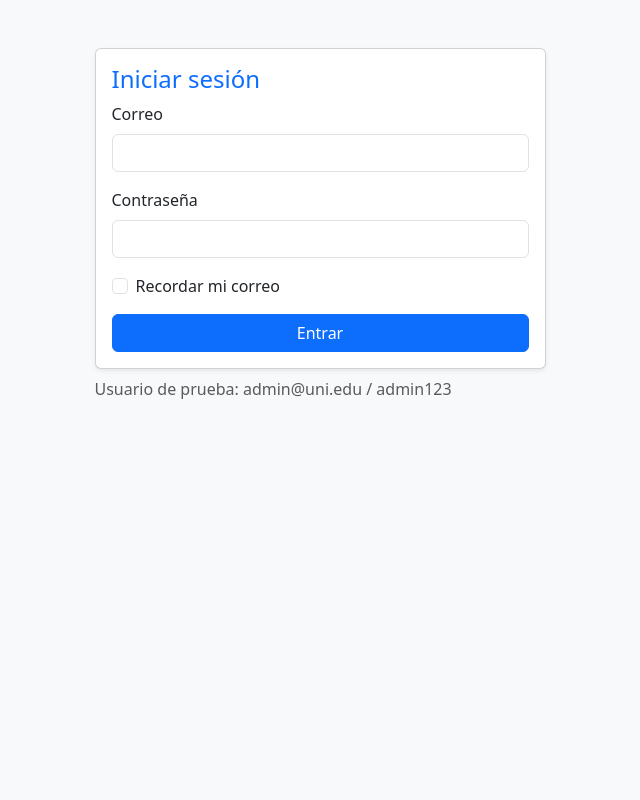
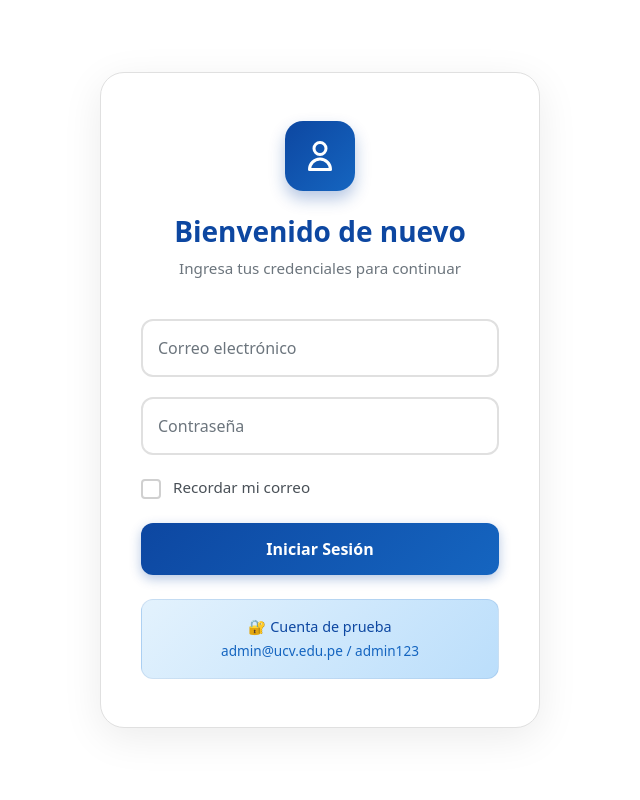
Before and after one commit to naylinatenas/portalBolsaTrabajoUniversitario, a PHP site: page /views/login.php in a window 1280 px wide. Shown: the whole page, without its empty margins (320-960 px from the left). Run offline with PHP 8.4, Linux system fonts and the light colour scheme.

Commit message:
ajustes login-header

```diff
--- a/views/layout/header.php
+++ b/views/layout/header.php
@@ -23,8 +23,8 @@ $bodyClass = ($theme === 'dark') ? 'bg-dark text-white' : '';
       <ul class="navbar-nav ms-auto">
         <?php if(isset($_SESSION['id_usuario'])): ?>
           <li class="nav-item"><span class="nav-link">Hola, <?= htmlentities($_SESSION['nombre']) ?></span></li>
-          <li class="nav-item"><a class="nav-link" href="/controllers/logout.php">Cerrar sesión</a></li>
-        <?php else: ?>
+          <a class="nav-link" href="../../controllers/logout.php">Cerrar sesión</a>
+          <?php else: ?>
           <li class="nav-item"><a class="nav-link" href="/views/login.php">Iniciar sesión</a></li>
         <?php endif; ?>
         <li class="nav-item">
--- a/views/login.php
+++ b/views/login.php
@@ -12,34 +12,283 @@ $correo_recordado = $_COOKIE['correo_recordado'] ?? '';
   <title>Login - Bolsa</title>
   <link href="https://cdn.jsdelivr.net/npm/bootstrap@5.3.2/dist/css/bootstrap.min.css" rel="stylesheet">
   <link href="/public/css/style.css" rel="stylesheet">
+  <style>
+    .login-wrapper {
+      min-height: 100vh;
+      background: #ffffff;
+      display: flex;
+      align-items: center;
+      justify-content: center;
+      padding: 20px;
+      position: relative;
+      overflow: hidden;
+    }
+
+    .login-wrapper::before {
+      content: '';
+      position: absolute;
+      width: 500px;
+      height: 500px;
+      background: rgba(13, 71, 161, 0.03);
+      border-radius: 50%;
+      top: -250px;
+      right: -250px;
+    }
+
+    .login-wrapper::after {
+      content: '';
+      position: absolute;
+      width: 400px;
+      height: 400px;
+      background: rgba(21, 101, 192, 0.02);
+      border-radius: 50%;
+      bottom: -200px;
+      left: -200px;
+    }
+
+    .login-card {
+      background: #ffffff;
+      border: 1px solid #e0e0e0;
+      border-radius: 24px;
+      box-shadow: 0 10px 40px rgba(0, 0, 0, 0.08);
+      width: 100%;
+      max-width: 440px;
+      padding: 3rem 2.5rem;
+      position: relative;
+      z-index: 1;
+      animation: slideUp 0.5s ease-out;
+    }
+
+    @keyframes slideUp {
+      from {
+        opacity: 0;
+        transform: translateY(30px);
+      }
+      to {
+        opacity: 1;
+        transform: translateY(0);
+      }
+    }
+
+    .login-header {
+      text-align: center;
+      margin-bottom: 2.5rem;
+    }
+
+    .login-icon {
+      width: 70px;
+      height: 70px;
+      background: linear-gradient(135deg, #0d47a1, #1565c0);
+      border-radius: 18px;
+      display: flex;
+      align-items: center;
+      justify-content: center;
+      margin: 0 auto 1.5rem;
+      box-shadow: 0 8px 16px rgba(13, 71, 161, 0.3);
+    }
+
+    .login-icon svg {
+      width: 36px;
+      height: 36px;
+      color: white;
+    }
+
+    .login-header h4 {
+      font-weight: 700;
+      color: #0d47a1;
+      margin-bottom: 0.5rem;
+      font-size: 1.75rem;
+    }
+
+    .login-header p {
+      color: #6c757d;
+      font-size: 0.95rem;
+      margin: 0;
+    }
+
+    .form-floating {
+      margin-bottom: 1.25rem;
+    }
+
+    .form-floating > .form-control {
+      border: 2px solid #e0e0e0;
+      border-radius: 12px;
+      padding: 1rem 1rem;
+      height: 58px;
+      transition: all 0.3s ease;
+      font-size: 0.95rem;
+    }
+
+    .form-floating > .form-control:focus {
+      border-color: #0d47a1;
+      box-shadow: 0 0 0 4px rgba(13, 71, 161, 0.1);
+    }
+
+    .form-floating > label {
+      padding: 1rem 1rem;
+      color: #6c757d;
+    }
+
+    .form-check {
+      margin-bottom: 1.5rem;
+    }
+
+    .form-check-input {
+      width: 20px;
+      height: 20px;
+      border: 2px solid #d0d0d0;
+      border-radius: 6px;
+      cursor: pointer;
+    }
+
+    .form-check-input:checked {
+      background-color: #0d47a1;
+      border-color: #0d47a1;
+    }
+
+    .form-check-label {
+      margin-left: 0.5rem;
+      color: #495057;
+      font-size: 0.95rem;
+      cursor: pointer;
+    }
+
+    .btn-login {
+      background: linear-gradient(135deg, #0d47a1, #1565c0);
+      border: none;
+      border-radius: 12px;
+      color: white;
+      padding: 14px;
+      font-weight: 600;
+      font-size: 1rem;
+      width: 100%;
+      transition: all 0.3s ease;
+      box-shadow: 0 4px 12px rgba(13, 71, 161, 0.3);
+    }
+
+    .btn-login:hover {
+      transform: translateY(-2px);
+      box-shadow: 0 6px 20px rgba(13, 71, 161, 0.4);
+      background: linear-gradient(135deg, #0a3a82, #0d47a1);
+    }
+
+    .btn-login:active {
+      transform: translateY(0);
+    }
+
+    .alert {
+      border: none;
+      border-radius: 12px;
+      padding: 1rem;
+      margin-bottom: 1.5rem;
+      animation: slideDown 0.3s ease-out;
+    }
+
+    @keyframes slideDown {
+      from {
+        opacity: 0;
+        transform: translateY(-10px);
+      }
+      to {
+        opacity: 1;
+        transform: translateY(0);
+      }
+    }
+
+    .alert-danger {
+      background-color: #fee;
+      color: #c62828;
+      border-left: 4px solid #dc3545;
+    }
+
+    .demo-info {
+      background: linear-gradient(135deg, #e3f2fd, #bbdefb);
+      border-radius: 12px;
+      padding: 1rem;
+      margin-top: 1.5rem;
+      text-align: center;
+      border: 1px solid rgba(13, 71, 161, 0.1);
+    }
+
+    .demo-info p {
+      margin: 0;
+      color: #0d47a1;
+      font-size: 0.9rem;
+      font-weight: 500;
+    }
+
+    .demo-info small {
+      color: #1565c0;
+      font-size: 0.85rem;
+    }
+  </style>
 </head>
-<body class="bg-light">
-<div class="container">
-  <div class="row justify-content-center mt-5">
-    <div class="col-md-5">
-      <div class="card shadow-sm">
-        <div class="card-body">
-          <h4 class="card-title text-primary">Iniciar sesión</h4>
-          <?php if($error): ?><div class="alert alert-danger"><?= htmlentities($error) ?></div><?php endif; ?>
-          <form action="../controllers/loginControlador.php" method="post">
-            <input type="hidden" name="action" value="login">
-            <div class="mb-3">
-              <label class="form-label">Correo</label>
-              <input required name="correo" type="email" class="form-control" value="<?= htmlentities($correo_recordado) ?>">
-            </div>
-            <div class="mb-3">
-              <label class="form-label">Contraseña</label>
-              <input required name="clave" type="password" class="form-control">
-            </div>
-            <div class="mb-3 form-check">
-              <input name="recordar" type="checkbox" class="form-check-input" id="recordar">
-              <label class="form-check-label" for="recordar">Recordar mi correo</label>
-            </div>
-            <button class="btn btn-primary w-100">Entrar</button>
-          </form>
-        </div>
+<body>
+<div class="login-wrapper">
+  <div class="login-card">
+    <div class="login-header">
+      <div class="login-icon">
+        <svg fill="none" stroke="currentColor" viewBox="0 0 24 24">
+          <path stroke-linecap="round" stroke-linejoin="round" stroke-width="2" d="M16 7a4 4 0 11-8 0 4 4 0 018 0zM12 14a7 7 0 00-7 7h14a7 7 0 00-7-7z"/>
+        </svg>
       </div>
-      <p class="text-muted mt-2">Usuario de prueba: admin@uni.edu / admin123</p>
+      <h4>Bienvenido de nuevo</h4>
+      <p>Ingresa tus credenciales para continuar</p>
+    </div>
+
+    <?php if($error): ?>
+      <div class="alert alert-danger" role="alert">
+        <strong>⚠ Error:</strong> <?= htmlentities($error) ?>
+      </div>
+    <?php endif; ?>
+
+    <form action="../controllers/loginControlador.php" method="post">
+      <input type="hidden" name="action" value="login">
+
+      <div class="form-floating">
+        <input
+          required
+          name="correo"
+          type="email"
+          class="form-control"
+          id="correo"
+          placeholder="correo@ejemplo.com"
+          value="<?= htmlentities($correo_recordado) ?>"
+          autocomplete="email">
+        <label for="correo">Correo electrónico</label>
+      </div>
+
+      <div class="form-floating">
+        <input
+          required
+          name="clave"
+          type="password"
+          class="form-control"
+          id="clave"
+          placeholder="Contraseña"
+          autocomplete="current-password">
+        <label for="clave">Contraseña</label>
+      </div>
+
+      <div class="form-check">
+        <input
+          name="recordar"
+          type="checkbox"
+          class="form-check-input"
+          id="recordar">
+        <label class="form-check-label" for="recordar">
+          Recordar mi correo
+        </label>
+      </div>
+
+      <button type="submit" class="btn btn-login">
+        Iniciar Sesión
+      </button>
+    </form>
+
+    <div class="demo-info">
+      <p>🔐 Cuenta de prueba</p>
+      <small>admin@ucv.edu.pe / admin123</small>
     </div>
   </div>
 </div>
```
Also changed, not shown: controllers/logout.php (+20 -4 lines).
